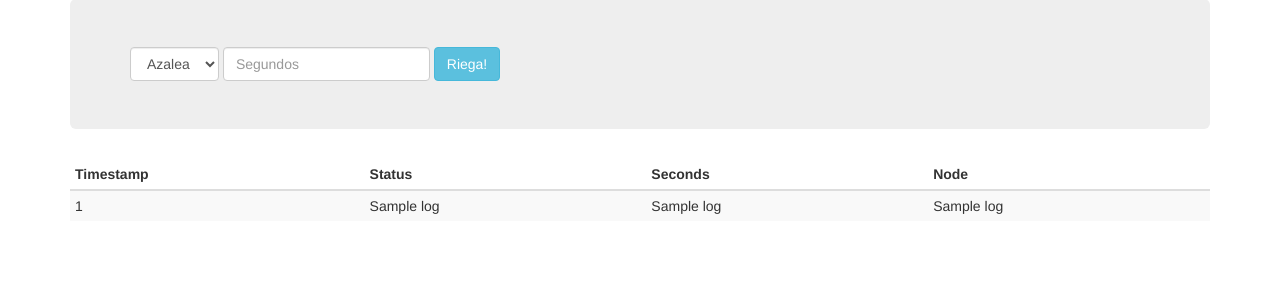
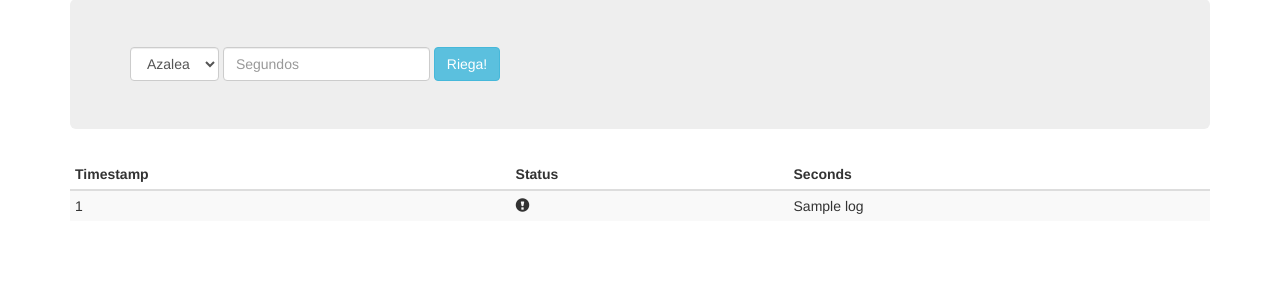
Before and after one commit to mzaforas/irrigation, a Flask app: template templates/index.html in a window 1280 px wide. Shown: the part 51-351 px from the top of the page. Run offline with Flask 2, Linux system fonts and the light colour scheme; the template is opened without the code that fills it: most values are stand-ins (such as "Sample title", 1, 10 or a date in 2020); some libraries are stand-ins or nearby versions.

Commit message:
Beauty index

```diff
--- a/irrigation.py
+++ b/irrigation.py
@@ -27,6 +27,9 @@ DATABASE = os.path.join(app.root_path, 'db/irrigation.db')
 
 IRRIGATION_ENDPOINT = "http://azalea/irrigate"
 
+STATUS_OK = 1
+STATUS_ERROR = 0
+
 app.config.from_object(__name__)
 
 
@@ -35,7 +38,8 @@ app.config.from_object(__name__)
 def index():
     db_conn = getattr(g, 'db_conn', None)
     cursor = db_conn.cursor()
-    logs = cursor.execute('select timestamp, status, irrigation_seconds, node_id from logs').fetchall()
+
+    logs = cursor.execute('select datetime(timestamp, "unixepoch"), status, irrigation_seconds, node_id from logs order by timestamp limit 10').fetchall()
 
     return render_template('index.html', logs=logs)
 
@@ -59,9 +63,10 @@ def irrigate():
 def irrigate_plant(seconds):
     try:
         send_command(seconds)
-        log(seconds)
+        log(seconds, status=STATUS_OK)
     except ConnectionError:
         app.logger.error('Error de conexión %s' % arrow.now().format('YYYY-MM-DD HH:mm'))
+        log(seconds, status=STATUS_ERROR)
         raise
 
 
@@ -83,14 +88,14 @@ def send_command(seconds):
     #     raise ConnectionError
 
 
-def log(seconds):
+def log(seconds, status):
     now = arrow.now()
 
     app.logger.info(now.format('YYYY-MM-DD HH:mm'))
 
     db_conn = getattr(g, 'db_conn', None)
     cursor = db_conn.cursor()
-    cursor.execute('insert into logs (timestamp, status, irrigation_seconds, node_id) values (?, ?, ?, ?)', (now.timestamp, 1, seconds, 1))
+    cursor.execute('insert into logs (timestamp, status, irrigation_seconds, node_id) values (?, ?, ?, ?)', (now.timestamp, status, seconds, 1))
     db_conn.commit()
 
 
--- a/templates/index.html
+++ b/templates/index.html
@@ -9,7 +9,7 @@
 	  </select>
 	</div>
 	<div class="form-group">
-          <input type="number" class="form-control" name="seconds" id="seconds" placeholder="Segundos">
+          <input type="number" min="0" class="form-control" name="seconds" id="seconds" placeholder="Segundos">
         </div>
         <button type="submit" class="btn btn-info">Riega!</button>
     </form>
@@ -20,15 +20,21 @@
 <th>Timestamp</th>
 <th>Status</th>
 <th>Seconds</th>
-<th>Node</th>
+<!--<th>Node</th>-->
 </thead>
 <tbody>
 {% for log in logs %}
 <tr>
 <td>{{ log.0 }}</td>
-<td>{{ log.1 }}</td>
+<td>
+{% if log.1 == 1 %}
+<span class="glyphicon glyphicon-ok-circle"></span>
+{% else %}
+<span class="glyphicon glyphicon-exclamation-sign"></span>
+{% endif %}
+</td>
 <td>{{ log.2 }}</td>
-<td>{{ log.3 }}</td>
+<!--<td>{{ log.3 }}</td>-->
 </tr>
 {% endfor %}
 </tbody>
```
